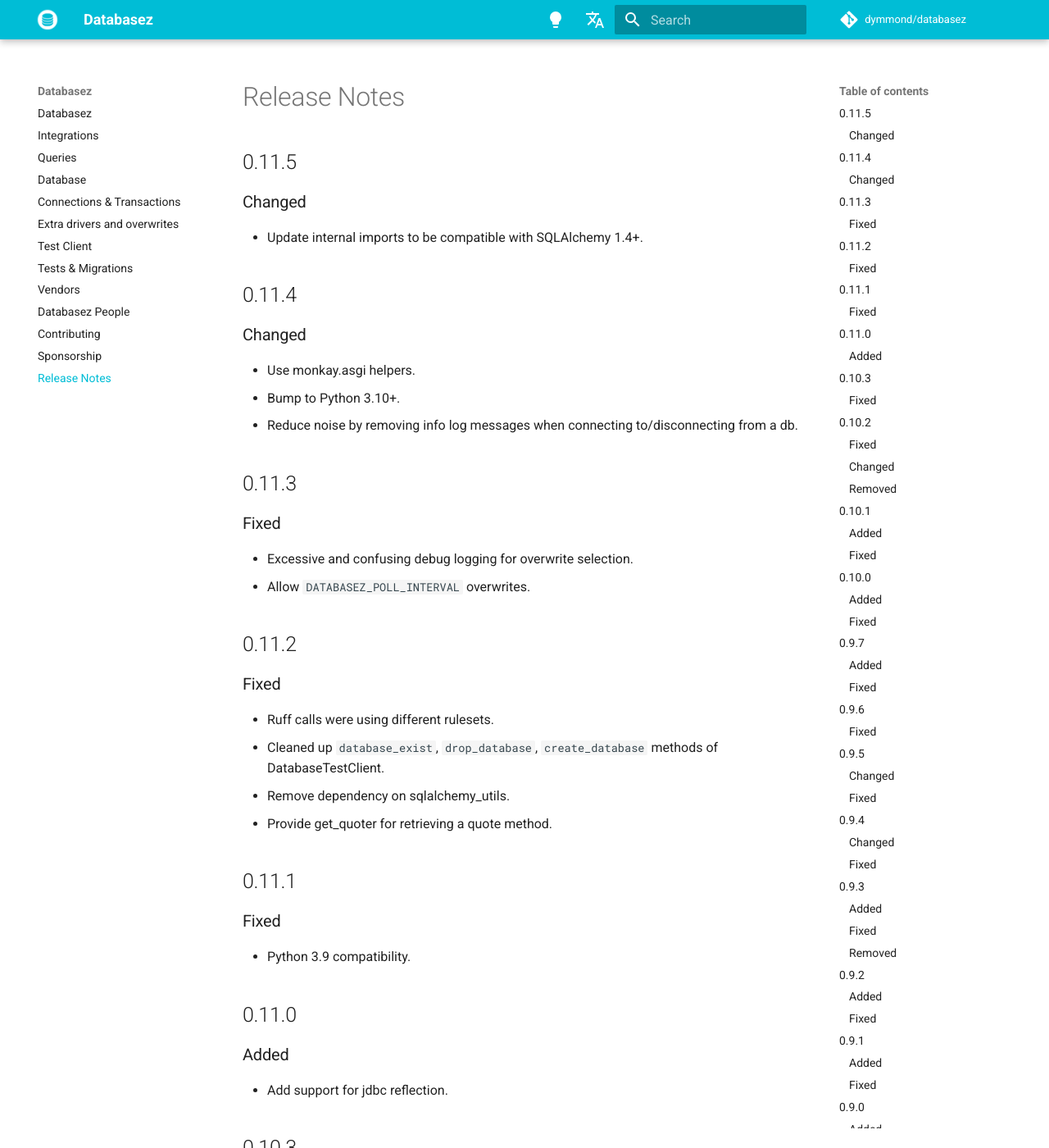
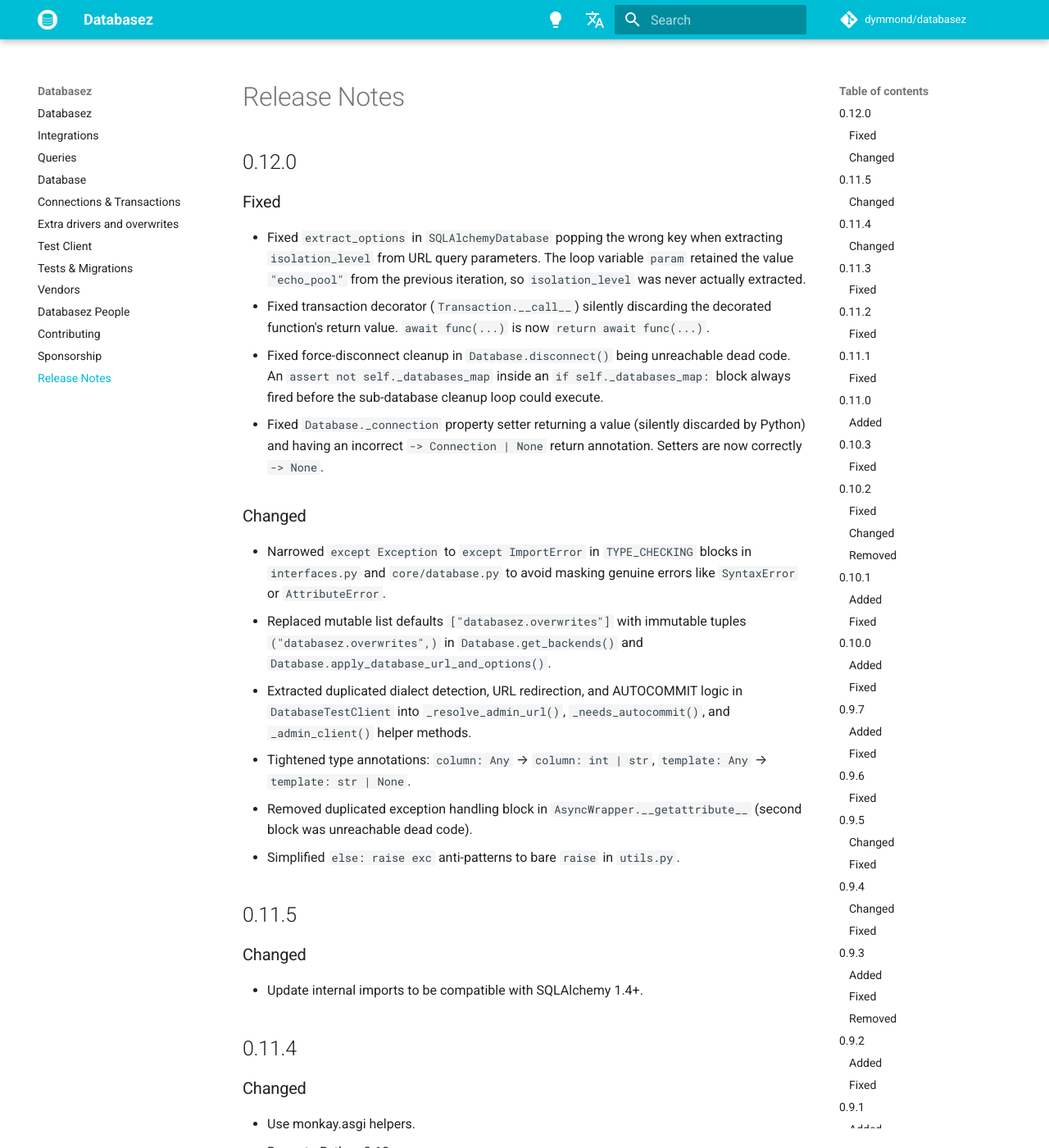
Before and after one commit to dymmond/databasez, an MkDocs documentation site: the page built from docs/release-notes.md, in a window 1280 px wide and 1400 px high. Shown: the whole window at 82% size. Built offline with MkDocs 1.6.1 and Material for MkDocs 9.7.7, drawn with Linux system fonts in a browser that asks for light colours; comment, search, counter and statistics services are not loaded.

Commit message:
Release notes for version 0.12.0

```diff
--- a/docs/release-notes.md
+++ b/docs/release-notes.md
@@ -1,4 +1,22 @@
 # Release Notes
+
+## 0.12.0
+
+### Fixed
+
+- Fixed `extract_options` in `SQLAlchemyDatabase` popping the wrong key when extracting `isolation_level` from URL query parameters. The loop variable `param` retained the value `"echo_pool"` from the previous iteration, so `isolation_level` was never actually extracted.
+- Fixed transaction decorator (`Transaction.__call__`) silently discarding the decorated function's return value. `await func(...)` is now `return await func(...)`.
+- Fixed force-disconnect cleanup in `Database.disconnect()` being unreachable dead code. An `assert not self._databases_map` inside an `if self._databases_map:` block always fired before the sub-database cleanup loop could execute.
+- Fixed `Database._connection` property setter returning a value (silently discarded by Python) and having an incorrect `-> Connection | None` return annotation. Setters are now correctly `-> None`.
+
+### Changed
+
+- Narrowed `except Exception` to `except ImportError` in `TYPE_CHECKING` blocks in `interfaces.py` and `core/database.py` to avoid masking genuine errors like `SyntaxError` or `AttributeError`.
+- Replaced mutable list defaults `["databasez.overwrites"]` with immutable tuples `("databasez.overwrites",)` in `Database.get_backends()` and `Database.apply_database_url_and_options()`.
+- Extracted duplicated dialect detection, URL redirection, and AUTOCOMMIT logic in `DatabaseTestClient` into `_resolve_admin_url()`, `_needs_autocommit()`, and `_admin_client()` helper methods.
+- Tightened type annotations: `column: Any` → `column: int | str`, `template: Any` → `template: str | None`.
+- Removed duplicated exception handling block in `AsyncWrapper.__getattribute__` (second block was unreachable dead code).
+- Simplified `else: raise exc` anti-patterns to bare `raise` in `utils.py`.
 
 ## 0.11.5
 
```
